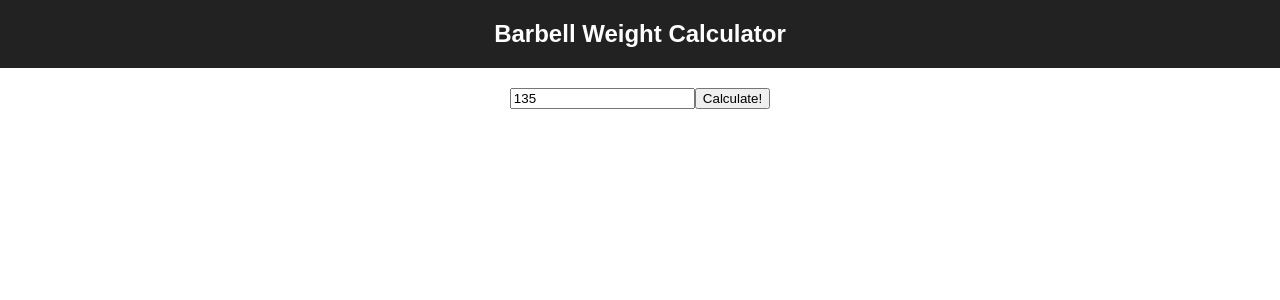
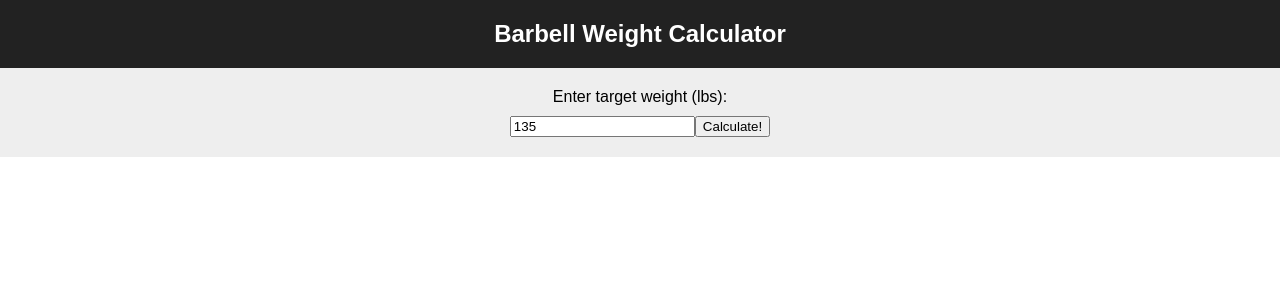
Before and after one commit to doobix/barbell, a React (Create React App) app: page / in a window 1280 px wide. Shown: the top 300 px of the page. Built offline with nearby package versions, Linux system fonts and the light colour scheme.

Commit message:
style changes

```diff
--- a/src/App.css
+++ b/src/App.css
@@ -2,13 +2,8 @@
   text-align: center;
 }
 
-.App-logo {
-  animation: App-logo-spin infinite 20s linear;
-  height: 80px;
-}
-
 .App-header {
-  background-color: #222;
+  background-color: #222222;
   padding: 20px;
   color: white;
 }
@@ -18,11 +13,22 @@
   display: inline;
 }
 
-.content {
-  margin: 20px;
+.content p {
+  margin: 0 0 10px 0;
 }
 
-@keyframes App-logo-spin {
-  from { transform: rotate(0deg); }
-  to { transform: rotate(360deg); }
+.enter-weight {
+  padding: 20px;
+  background-color: #EEEEEE;
 }
+
+.weight-results {
+  padding: 20px;
+}
+
+.notice {
+  background-color: #FFFF88;
+  margin-bottom: 20px;
+  padding: 10px;
+  border-radius: 10px;
+}
--- a/src/App.js
+++ b/src/App.js
@@ -20,11 +20,16 @@ class App extends Component {
           <h1 className="App-title">Barbell Weight Calculator</h1>
         </header>
         <div className="content">
-          <form onSubmit={e => this.calculateWeights(e)}>
-            <input type="number" value={this.state.inputWeight} onChange={e => this.setWeight(e)} />
-            <button type="submit">Calculate!</button>
-          </form>
-          {this.renderWeights()}
+          <div className="enter-weight">
+            <p>Enter target weight (lbs):</p>
+            <form onSubmit={e => this.calculateWeights(e)}>
+              <input type="number" value={this.state.inputWeight} onChange={e => this.setWeight(e)} />
+              <button type="submit">Calculate!</button>
+            </form>
+          </div>
+          <div className="weight-results">
+            {this.renderWeights()}
+          </div>
         </div>
       </div>
     );
@@ -75,7 +80,11 @@ class App extends Component {
 
     let leftoverWeightElement = null;
     if (this.state.leftoverWeight) {
-      leftoverWeightElement = (<div>Notice: Unable to find weights to add {this.state.leftoverWeight} lbs to the barbell.</div>);
+      leftoverWeightElement = (
+        <div className="notice">
+          Notice: Unable to find weights to add {this.state.leftoverWeight} lbs to the barbell.
+        </div>
+      );
     }
 
     return (
```
